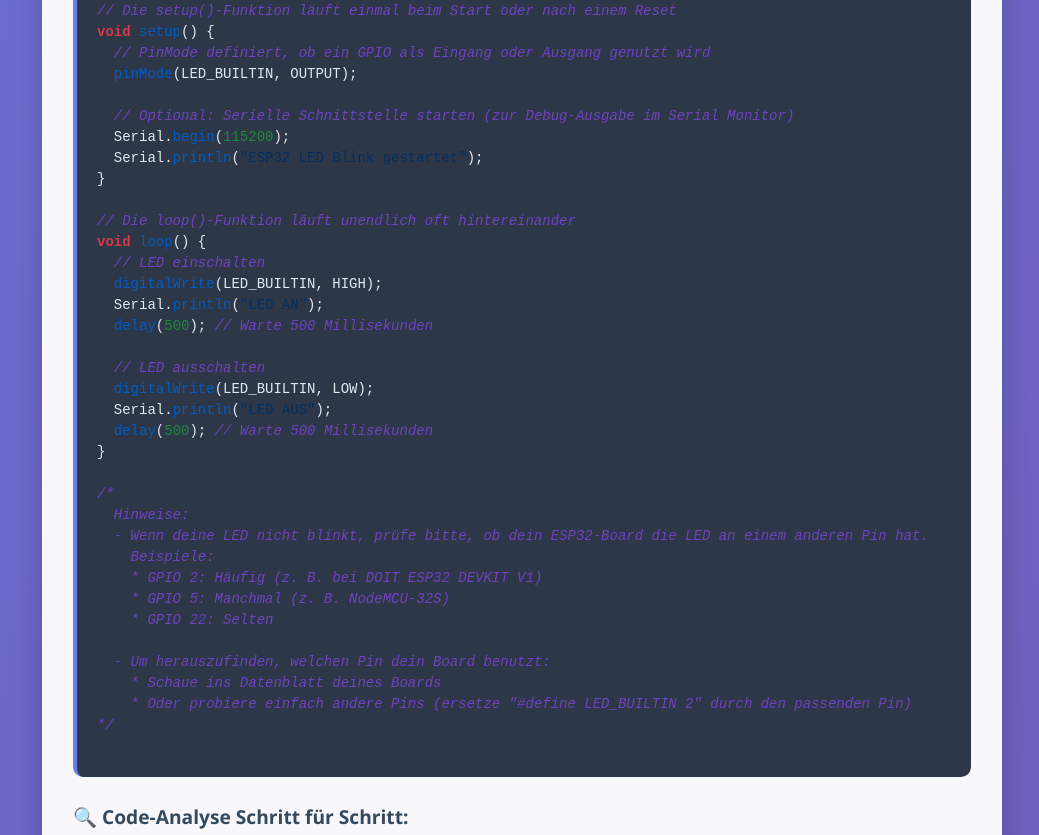
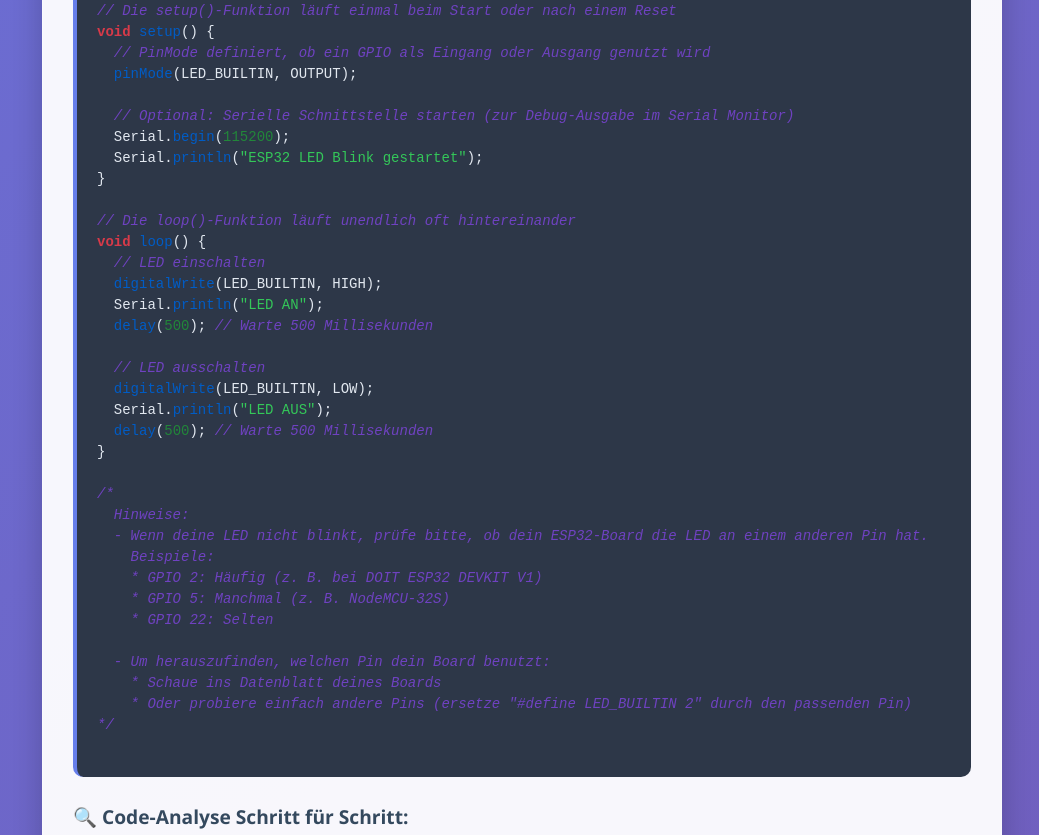
Before and after one commit to Verflucht0815/website, a plain HTML site: page index.html in a window 1280 px wide. Shown: the part 2614-3449 px from the top of the page, without its empty margins (118-1157 px from the left). Drawn offline with Linux system fonts and the light colour scheme.

Commit message:
Update index.html

```diff
--- a/index.html
+++ b/index.html
@@ -113,7 +113,7 @@
         }
 
         .code-string {
-            color: #032f62;
+            color: #34c759
         }
 
         .code-function {
```
